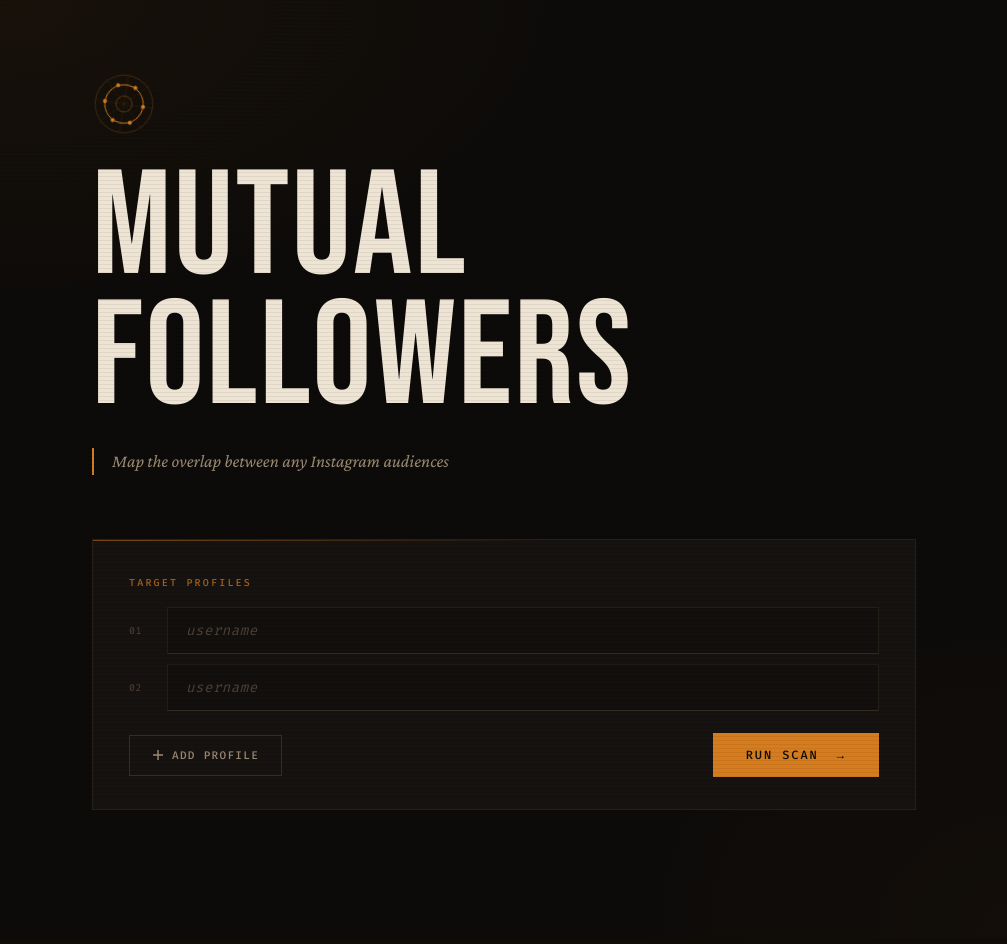
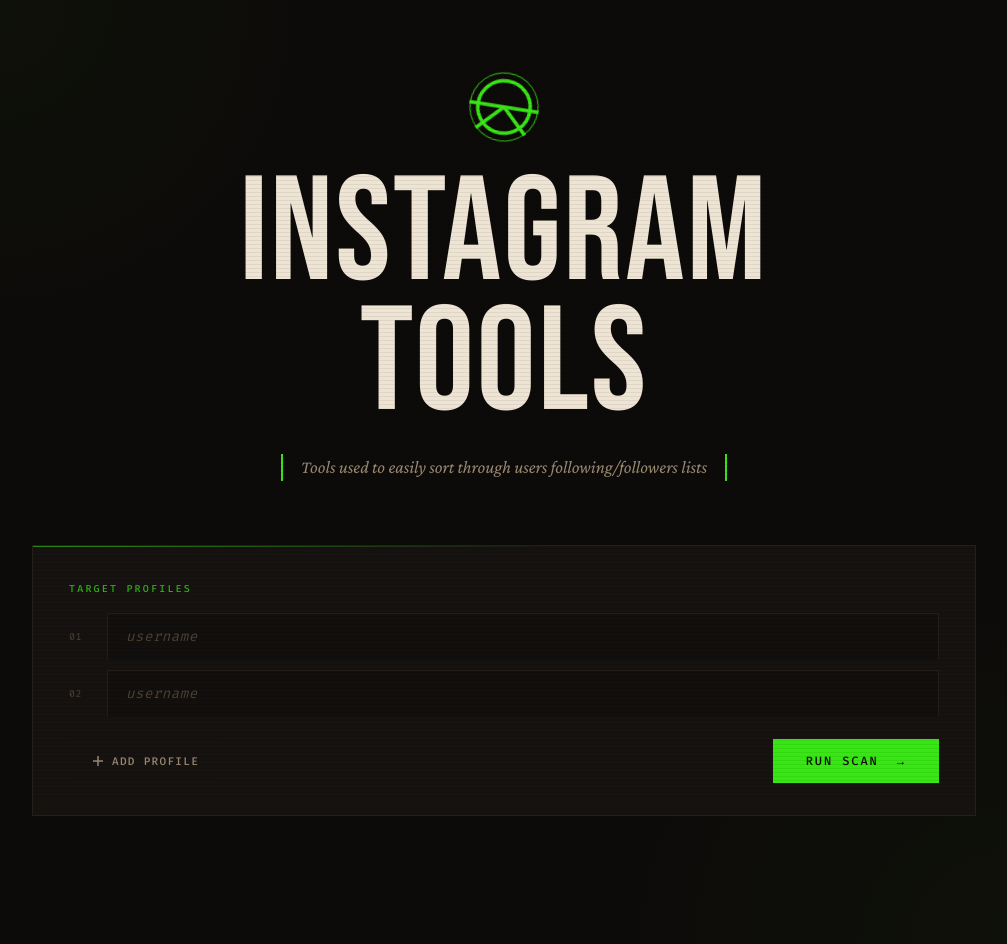
Before and after one commit to Kelvin-Olea/InstagramTools, a Node project: template views/index.ejs in a window 1280 px wide. Shown: the whole page, without its empty margins (136-1143 px from the left). Before the commit the page ends 810 px from the top, so only its background shows below. Run offline with Node 20 templates, Linux system fonts and the light colour scheme; the template is opened without the code that fills it, so the values that code supplies are empty.

Commit message:
Modified viewpage

```diff
--- a/public/styles.css
+++ b/public/styles.css
@@ -7,11 +7,11 @@
   --text:         #ede4d4;
   --text-mid:     #9a8a72;
   --text-dim:     #4e4236;
-  --accent:       #d47c1e;
-  --accent-hi:    #e8921e;
-  --accent-fade:  rgba(212,124,30,0.1);
+  --accent:       #37e614;
+  --accent-hi:    #84e614;
+  --accent-fade:  #111f0a52;
   --border:       rgba(255,210,150,0.07);
-  --border-hi:    rgba(255,210,150,0.14);
+  --border-hi:    rgba(36, 33, 30, 0.14);
   --red:          #bf3535;
   --red-fade:     rgba(191,53,53,0.1);
 
@@ -30,8 +30,8 @@ body {
   background-color: var(--bg);
   /* warm vignette */
   background-image:
-    radial-gradient(ellipse 70% 50% at 10% 0%,   rgba(212,124,30,0.06) 0%, transparent 65%),
-    radial-gradient(ellipse 50% 60% at 90% 100%,  rgba(160,80,10,0.04)  0%, transparent 60%);
+    radial-gradient(circle 25rem at 10% 0%,  var(--accent-fade) 0%, transparent 80%),
+    radial-gradient(ellipse 50% 60% at 90% 100%,  var(--accent-fade)  0%, transparent 60%);
   color: var(--text);
   min-height: 100vh;
   overflow-x: hidden;
@@ -55,7 +55,7 @@ body::after {
 
 /* ─── LAYOUT ─────────────────────────────────────────────── */
 #app {
-  max-width: 880px;
+  max-width: 1000px;
   margin: 0 auto;
   padding: 0 28px 100px;
 }
@@ -69,10 +69,11 @@ header {
 }
 
 .aperture {
-  width: 64px;
-  height: 64px;
+  width: 70px;
+  height: 70px;
   color: var(--accent);
   margin-bottom: 28px;
+  align-self: center;
   opacity: 0.85;
   animation: slowSpin 24s linear infinite, fadeIn 0.8s ease both;
 }
@@ -83,6 +84,8 @@ header h1 {
   font-weight: 400;
   line-height: 0.88;
   letter-spacing: 0.015em;
+  text-align: center;
+  align-self: center;
   color: var(--text);
   animation: slideUp 0.7s 0.05s ease both;
 }
@@ -94,8 +97,11 @@ header h1 {
   font-size: 18px;
   line-height: 1.5;
   color: var(--text-mid);
+  align-self: center;
   border-left: 2px solid var(--accent);
+  border-right: 2px solid var(--accent);
   padding-left: 18px;
+  padding-right: 18px;
   animation: fadeIn 0.9s 0.25s ease both;
 }
 
--- a/views/index.ejs
+++ b/views/index.ejs
@@ -15,23 +15,15 @@
     <header>
       <div class="aperture" aria-hidden="true">
         <svg viewBox="0 0 80 80" xmlns="http://www.w3.org/2000/svg" fill="none" stroke="currentColor">
-          <circle cx="40" cy="40" r="36" stroke-width="0.75" opacity="0.4"/>
-          <circle cx="40" cy="40" r="24" stroke-width="1.25"/>
-          <circle cx="40" cy="40" r="10" stroke-width="0.75" opacity="0.6"/>
-          <line x1="40" y1="4"  x2="40" y2="76" stroke-width="0.5" opacity="0.2"/>
-          <line x1="4"  y1="40" x2="76" y2="40" stroke-width="0.5" opacity="0.2"/>
-          <line x1="12" y1="12" x2="68" y2="68" stroke-width="0.5" opacity="0.2"/>
-          <line x1="68" y1="12" x2="12" y2="68" stroke-width="0.5" opacity="0.2"/>
-          <circle cx="40" cy="16" r="2.5" fill="currentColor" stroke="none"/>
-          <circle cx="62" cy="29" r="2.5" fill="currentColor" stroke="none"/>
-          <circle cx="62" cy="51" r="2.5" fill="currentColor" stroke="none"/>
-          <circle cx="40" cy="64" r="2.5" fill="currentColor" stroke="none"/>
-          <circle cx="18" cy="51" r="2.5" fill="currentColor" stroke="none"/>
-          <circle cx="18" cy="29" r="2.5" fill="currentColor" stroke="none"/>
+          <circle cx="40" cy="40" r="30" stroke-width="4" opacity="1"/>
+          <line x1="40" y1="0" x2="40" y2="80" stroke-width="4" opacity="1"/>
+          <line x1="40" y1="40" x2="68.284" y2="68.284" stroke-width="4" opacity="1"/>
+          <line x1="40" y1="40" x2="68.284" y2="11.716" stroke-width="4" opacity="1"/>
+          <circle cx="40" cy="40" r="39" stroke-width="1" opacity="1"/>
         </svg>
       </div>
-      <h1>Mutual<br>Followers</h1>
-      <p class="tagline">Map the overlap between any Instagram audiences</p>
+      <h1>Instagram<br>Tools</h1>
+      <p class="tagline">Tools used to easily sort through users following/followers lists</p>
     </header>
 
     <main class="container">
```
